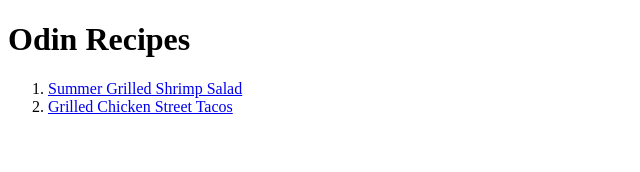
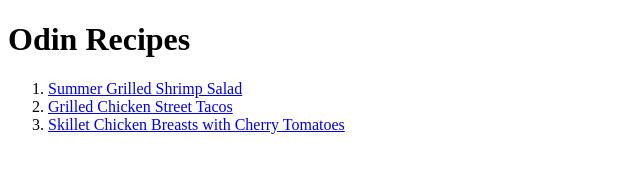
Before and after one commit to Arcticawesome/odin-recipes, a plain HTML site: page index.html in a window 1280 px wide. Shown: the whole page, without its empty margins (0-640 px from the left). Drawn offline with Linux system fonts and the light colour scheme.

Commit message:
Added a link from the main page to the chicken skillet page

```diff
--- a/index.html
+++ b/index.html
@@ -11,6 +11,7 @@
     <ol>
 <li><a href="recipes/summershrimp.html" target="_blank" rel="noopener noreferrer">Summer Grilled Shrimp Salad</a></li>
 <li><a href="recipes/chickentacos.html" target="_blank" rel="noopener noreferrer">Grilled Chicken Street Tacos</a></li>
+<li><a href="recipes/skilletchicken.html" target="_blank" rel="noopener noreferrer">Skillet Chicken Breasts with Cherry Tomatoes</a></li>
     </ol>
 
 </body>
```
